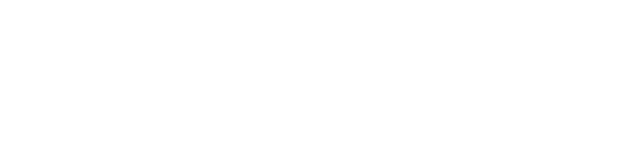
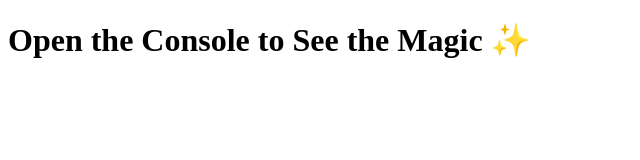
Before and after one commit to mateusuk/Console-Finance, a plain HTML site: page index.html in a window 1280 px wide. Shown: the whole page, without its empty margins (0-640 px from the left). Drawn offline with Linux system fonts and the light colour scheme.

Commit message:
files changes

```diff
--- a/index.html
+++ b/index.html
@@ -7,6 +7,13 @@
   <title>M4 Challenge</title>
 </head>
 <body>
+
+  <h1>Open the Console to See the Magic ✨</h1>
+
+
+
+
+
   <script src="/starter/index.js"></script>
 </body>
 </html>
```
